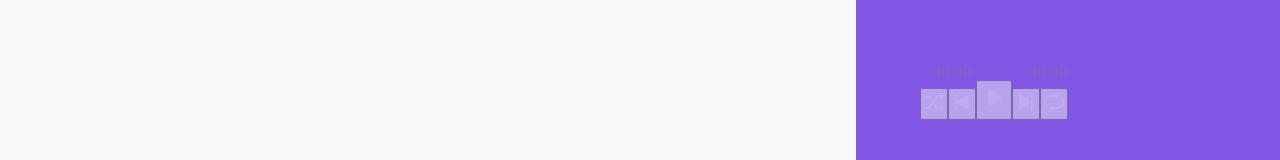
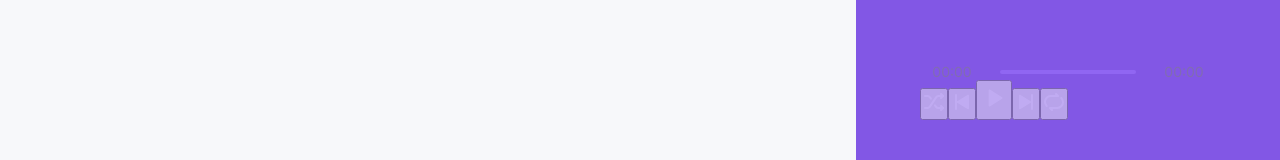
Before and after one commit to dekopossas/podcasterNLW, a Next.js app in the folder podcaster-nlw-next/: page / in a window 1280 px wide. Shown: the part 632-792 px from the top of the page. Built offline with nearby package versions, Linux system fonts and the light colour scheme.

Commit message:
slider e slider empty

```diff
--- a/podcaster-nlw-next/src/components/Player/styles.module.scss
+++ b/podcaster-nlw-next/src/components/Player/styles.module.scss
@@ -56,10 +56,15 @@
     text-align: center;
   }
 
-  .emptySlider {
-    width: 100%;
-    height: 4px;
-    background: var(--purple-300);
-    border-radius: 2px;
+  .slider {
+    flex: 1;
+
+    .emptySlider {
+      width: 100%;
+      height: 4px;
+      background: var(--purple-300);
+      border-radius: 2px;
+    }
   }
+
 }
```
